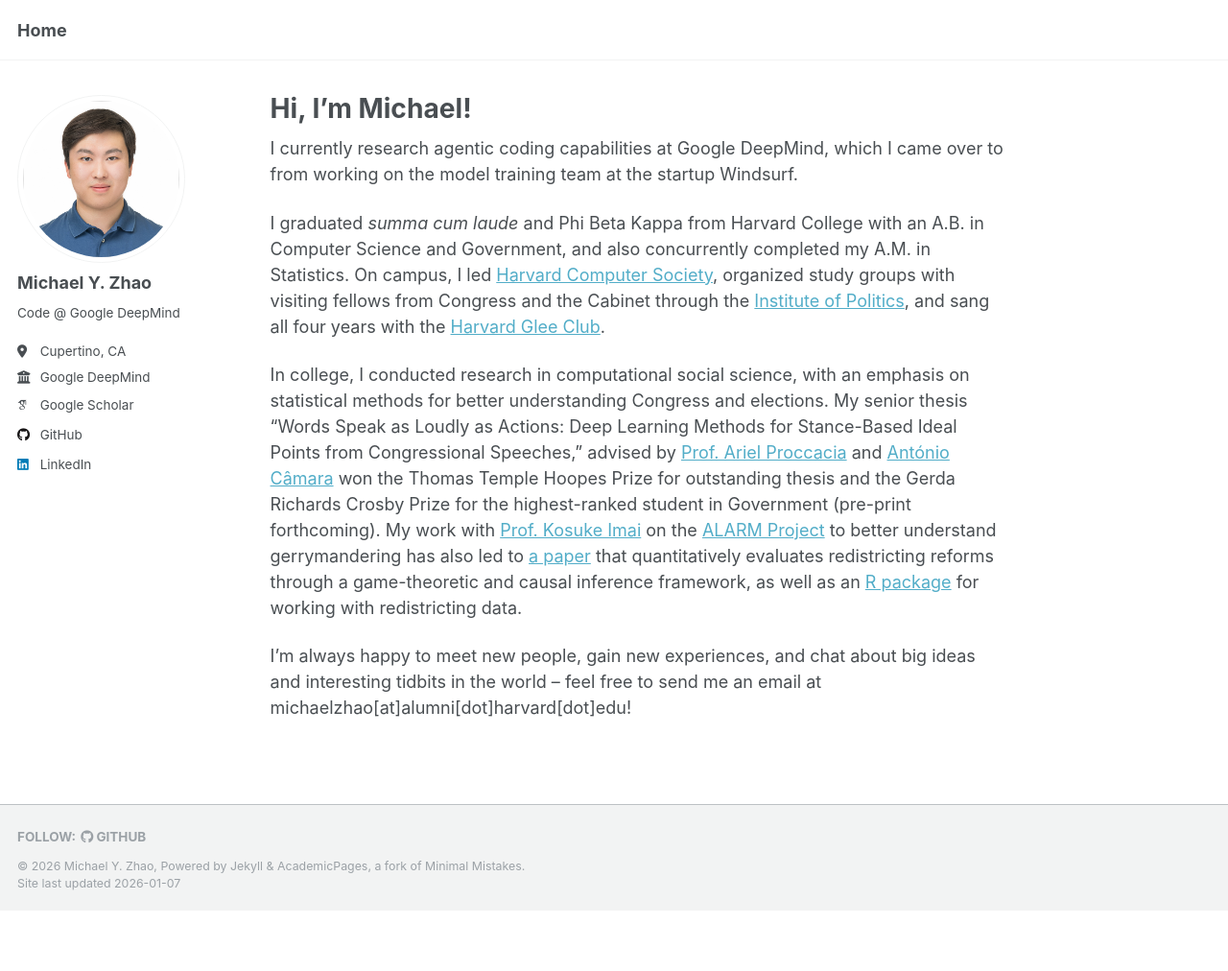
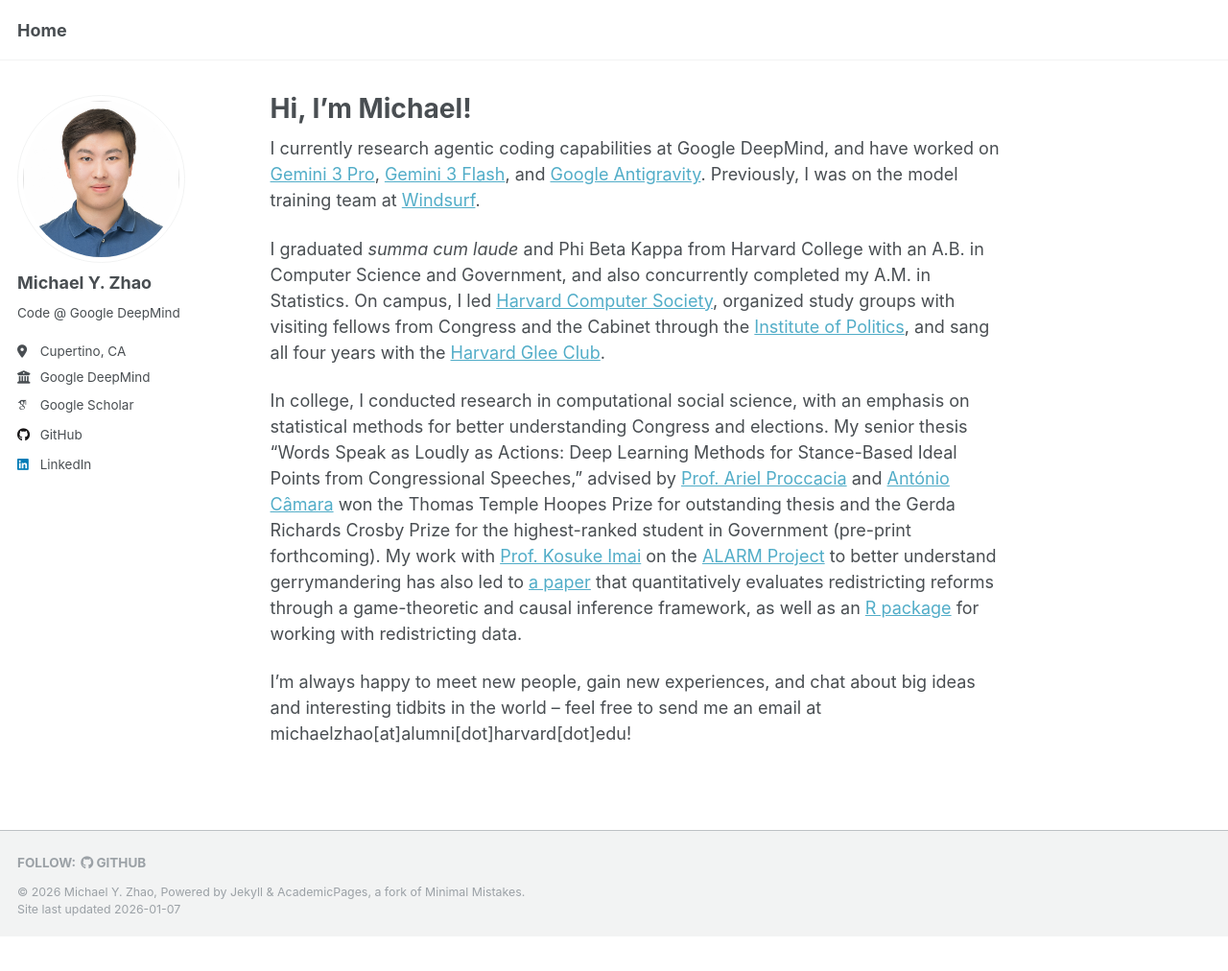
Before and after one commit to mzhao80/website, a Jekyll site: the page built from _pages/about.md, in a window 1280 px wide and 1012 px high. Shown: the whole window at 96% size. Built offline with Jekyll 4.4.1, drawn with Linux system fonts in a browser that asks for light colours; some web fonts are replaced; a script that is not in the unit is left out.

Commit message:
update webpage work

```diff
--- a/_pages/about.md
+++ b/_pages/about.md
@@ -7,7 +7,7 @@ redirect_from:
   - /about.html
 ---
 
-I currently research agentic coding capabilities at Google DeepMind, which I came over to from working on the model training team at the startup Windsurf.
+I currently research agentic coding capabilities at Google DeepMind, and have worked on [Gemini 3 Pro](https://blog.google/products/gemini/gemini-3/), [Gemini 3 Flash](https://blog.google/products/gemini/gemini-3-flash/), and [Google Antigravity](https://antigravity.google/). Previously, I was on the model training team at [Windsurf](https://windsurf.com/).
 
 I graduated *summa cum laude* and Phi Beta Kappa from Harvard College with an A.B. in Computer Science and Government, and also concurrently completed my A.M. in Statistics. On campus, I led [Harvard Computer Society](https://www.hcs.harvard.edu), organized study groups with visiting fellows from Congress and the Cabinet through the [Institute of Politics](https://www.iop.harvard.edu), and sang all four years with the [Harvard Glee Club](https://www.harvardgleeclub.org).
 
```
